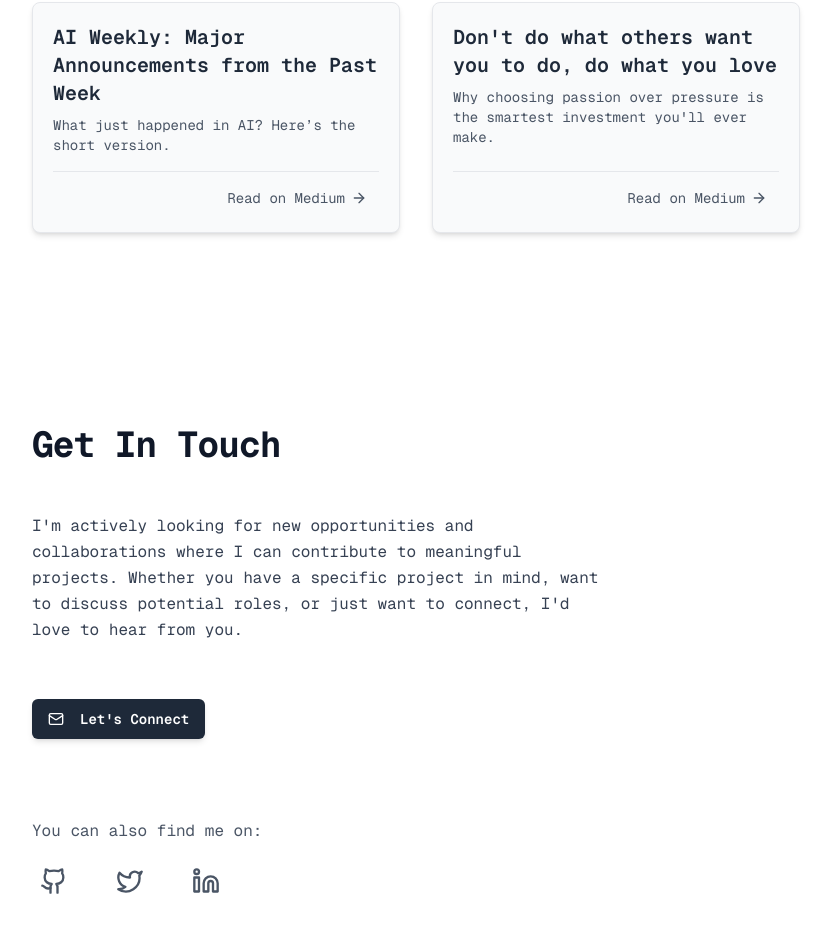
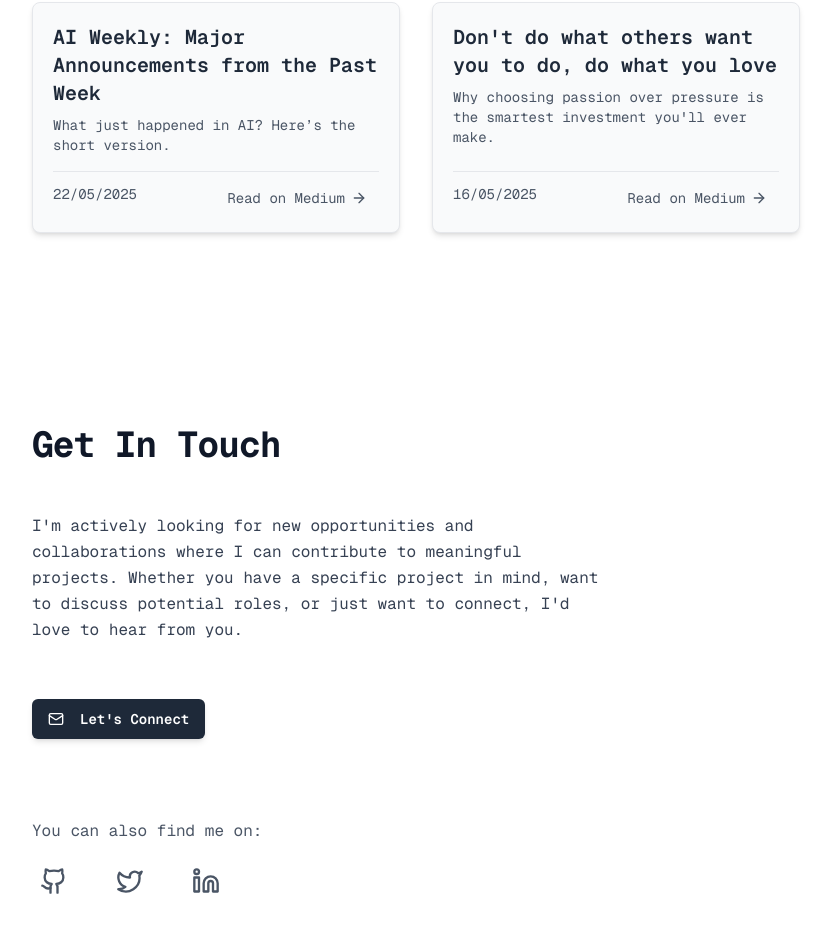
Before and after one commit to VilemB/vilembarnet, a Next.js app: page / in a window 1280 px wide. Shown: the part 2489-3422 px from the top of the page, without its empty margins (224-1055 px from the left). Built offline with nearby package versions, Linux system fonts and the light colour scheme.

Commit message:
Adding date to article

```diff
--- a/src/app/page.tsx
+++ b/src/app/page.tsx
@@ -77,6 +77,7 @@ const articlesData = [
     title: "AI Weekly: Major Announcements from the Past Week",
     snippet:
       "What just happened in AI? Here’s the short version.",
+    date: "22/05/2025",
     mediumUrl:
       "https://medium.com/@barnetvilem/ai-weekly-major-announcements-from-the-past-week-c42bf07b0172",
   },
@@ -84,6 +85,7 @@ const articlesData = [
     title: "Don't do what others want you to do, do what you love",
     snippet:
       "Why choosing passion over pressure is the smartest investment you'll ever make.",
+    date: "16/05/2025",
     mediumUrl:
       "https://medium.com/@barnetvilem/dont-do-what-others-want-you-to-do-do-what-you-love-72652fc3f68b",
   },
@@ -600,6 +602,7 @@ export default function Home() {
                   <ArticleCard
                     title={article.title}
                     snippet={article.snippet}
+                    date={article.date}
                     mediumUrl={article.mediumUrl}
                     onMouseEnter={(e) => handleArticleMouseEnter(e, index)}
                     onMouseLeave={(e) => handleArticleMouseLeave(e)}
--- a/src/components/ArticleCard.tsx
+++ b/src/components/ArticleCard.tsx
@@ -6,6 +6,7 @@ import { ArrowRight } from "lucide-react";
 export interface ArticleCardProps {
   title: string;
   snippet: string;
+  date: string;
   mediumUrl: string;
   className?: string;
   onMouseEnter?: (event: React.MouseEvent<HTMLDivElement>) => void;
@@ -16,6 +17,7 @@ export interface ArticleCardProps {
 const ArticleCard: React.FC<ArticleCardProps> = ({
   title,
   snippet,
+  date,
   mediumUrl,
   className = "",
   onMouseEnter,
@@ -45,7 +47,8 @@ const ArticleCard: React.FC<ArticleCardProps> = ({
         <p className="text-gray-600 text-sm">{snippet}</p>
       </div>
 
-      <div className="mt-auto pt-3 border-t border-gray-200 text-right">
+      <div className="mt-auto pt-3 border-t border-gray-200 text-right flex justify-between">
+        <p className="text-gray-600 text-sm">{date}</p>
         <a
           href={mediumUrl}
           target="_blank"
```
